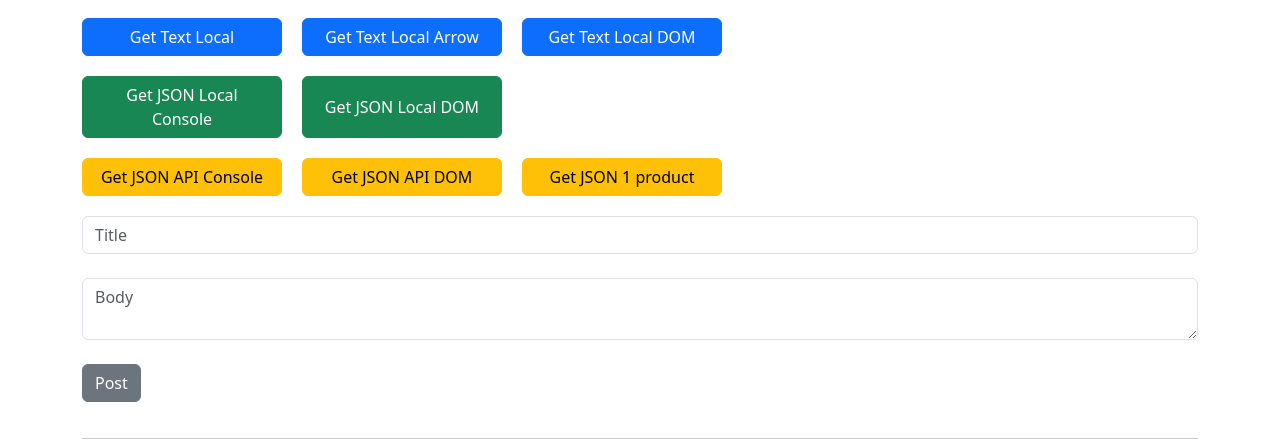
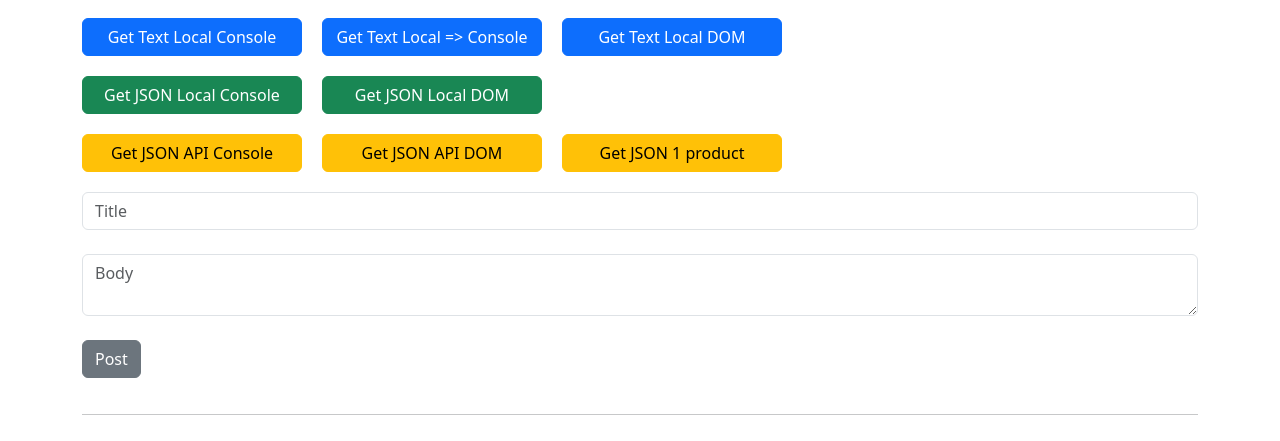
Before and after one commit to RichardChalk/Fetch-Examples, a plain HTML site: page index.html in a window 1280 px wide. Shown: the part 73-514 px from the top of the page. Drawn offline with nearby package versions, Linux system fonts and the light colour scheme.

Commit message:
2023-01-30 Final

```diff
--- a/index.html
+++ b/index.html
@@ -19,24 +19,24 @@
         <h1 class="display-4 mb-4">Fetch exempel</h1>
 
         <div class="d-flex flex-wrap">
-            <button class="btn btn-primary" style="width: 200px" id="getTextLocalConsole">Get Text
-                Local</button>
-            <button class="btn btn-primary" style="width: 200px" id="getTextLocalConsoleArrow">Get Text Local
-                Arrow</button>
-            <button class="btn btn-primary" style="width: 200px" id="getTextLocalDom">Get Text Local
+            <button class="btn btn-primary" style="width: 220px" id="getTextLocalConsole">Get Text
+                Local Console</button>
+            <button class="btn btn-primary" style="width: 220px" id="getTextLocalConsoleArrow">Get Text Local
+                => Console</button>
+            <button class="btn btn-primary" style="width: 220px" id="getTextLocalDom">Get Text Local
                 DOM</button>
             <div class="break"></div>
 
-            <button class="btn btn-success" style="width: 200px" id="getJsonLocalConsole">Get JSON Local
+            <button class="btn btn-success" style="width: 220px" id="getJsonLocalConsole">Get JSON Local
                 Console</button>
-            <button class="btn btn-success" style="width: 200px" id="getJsonLocalDom">Get JSON Local
+            <button class="btn btn-success" style="width: 220px" id="getJsonLocalDom">Get JSON Local
                 DOM</button>
             <div class="break"></div>
 
-            <button class="btn btn-warning" style="width: 200px" id="getJsonApiConsole">Get JSON API
+            <button class="btn btn-warning" style="width: 220px" id="getJsonApiConsole">Get JSON API
                 Console</button>
-            <button class="btn btn-warning" style="width: 200px" id="getJsonApiDom">Get JSON API DOM</button>
-            <button class="btn btn-warning" style="width: 200px" id="getJsonApiDomOneProduct">Get JSON 1
+            <button class="btn btn-warning" style="width: 220px" id="getJsonApiDom">Get JSON API DOM</button>
+            <button class="btn btn-warning" style="width: 220px" id="getJsonApiDomOneProduct">Get JSON 1
                 product</button>
         </div>
 
```
